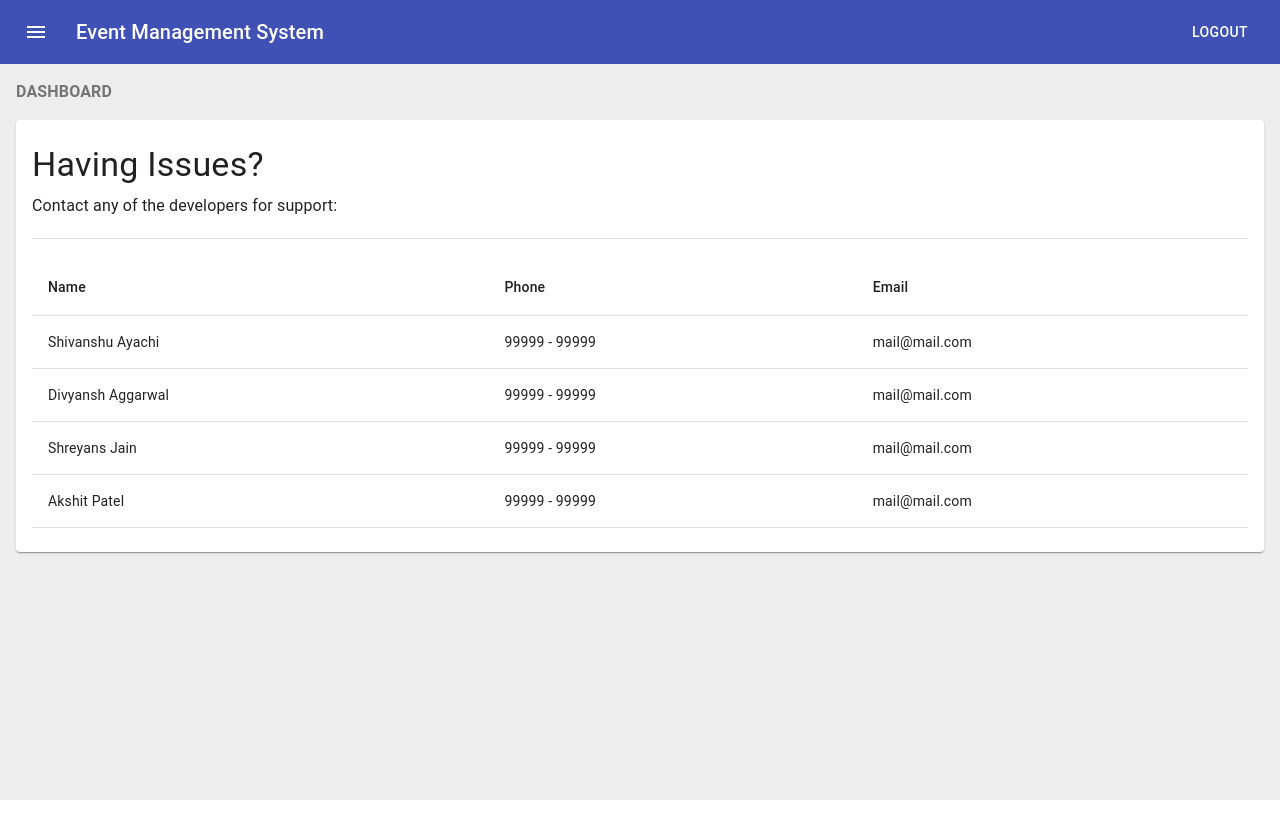
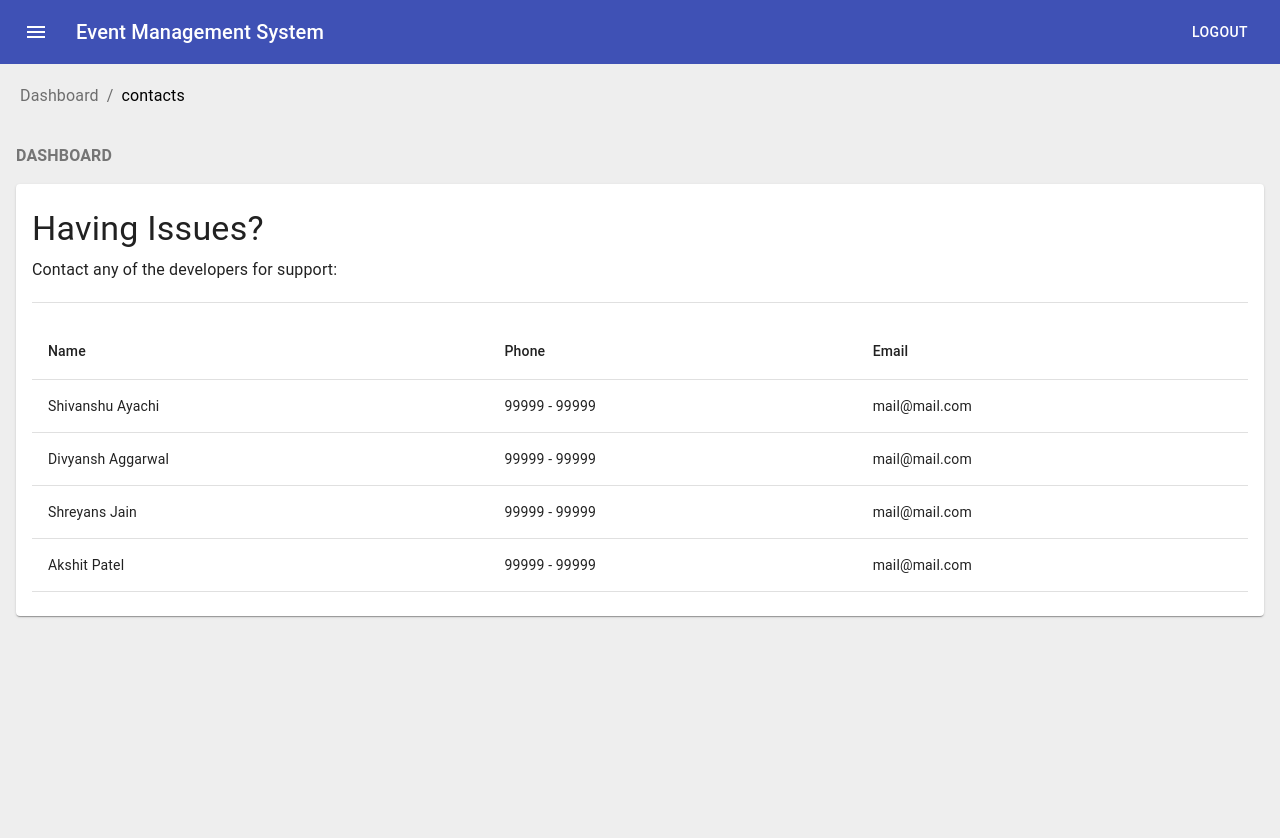
Before and after one commit to dvm-bitspilani/ems-portal, a React (Create React App) app: page /contacts in a window 1280 px wide. Shown: the top 838 px of the page. Before the commit the page ends 800 px from the top, so only its background shows below. Built offline with nearby package versions, Linux system fonts and the light colour scheme.

Commit message:
breadcrumb added

```diff
--- a/src/App.js
+++ b/src/App.js
@@ -5,18 +5,27 @@ import SignIn from "./components/Signin/Signin";
 import Level from "./containers/Level/level";
 import AppBar from "./components/AppBar/AppBar";
 import Contacts from "./components/Contacts/Contacts";
+import RouterBreadcrumbs from "./components/Breadcrumb/Breadcrumb";
 
 function App() {
   // const signIn=true;
   return (
+     <div>
       <Router>
         <Route component={SignIn} path="/" exact/>
+
         <Route component={AppBar} path="/dashboard" exact/>
+        <Route component={RouterBreadcrumbs} path="/dashboard" exact/>
         <Route component={Home} path="/dashboard" exact/>
-        <Route component={AppBar} path="/dashboard/*/level/*" exact/>
-        <Route component={Level} path="/dashboard/*/level/*" />
-        <Route component={Contacts} path="/contacts" />
+
+        <Route component={AppBar} path="/dashboard/*" exact/>
+        <Route component={RouterBreadcrumbs} path="/dashboard/*" exact/>
+        <Route component={Level} path="/dashboard/*" />
+
+
+        <Route component={Contacts} path="/contacts/" />
       </Router>
+      </div>
   );
 }
 export default App;
--- a/src/components/AppBar/AppBar.js
+++ b/src/components/AppBar/AppBar.js
@@ -1,6 +1,5 @@
 import React from 'react'
 import {Link} from "react-router-dom"
-
 import { makeStyles } from '@material-ui/core/styles'
 import { AppBar, Toolbar, Typography, Button, IconButton, Drawer, List, ListItem, ListItemText, Divider } from "@material-ui/core"
 import MenuIcon from "@material-ui/icons/Menu"
--- /dev/null
+++ b/src/components/Breadcrumb/Breadcrumb.js
@@ -0,0 +1,95 @@
+// BREADCRUMB CODE
+import React from 'react';
+import PropTypes from 'prop-types';
+import { makeStyles } from '@material-ui/core/styles';
+import List from '@material-ui/core/List';
+// import Link from '@material-ui/core/Link';
+import ListItem from '@material-ui/core/ListItem';
+import Collapse from '@material-ui/core/Collapse';
+import ListItemText from '@material-ui/core/ListItemText';
+import Typography from '@material-ui/core/Typography';
+import ExpandLess from '@material-ui/icons/ExpandLess';
+import ExpandMore from '@material-ui/icons/ExpandMore';
+import Breadcrumbs from '@material-ui/core/Breadcrumbs';
+import { BrowserRouter as Router, Route,Redirect, MemoryRouter,Switch } from 'react-router-dom';
+import Link from 'react-router-dom/Link';
+import {withRouter} from 'react-router-dom';
+import Container from "@material-ui/core/Container";
+
+const useStyles = makeStyles(theme => ({
+  container:{
+  display: 'flex',
+  width: "100vw",
+  margin: 'auto',
+  background: '#eeeeee',
+  paddingLeft: '20px',
+  alignItems: 'center',
+  height: '5vw',
+  fontSize: theme.typography.fontSize.larger
+  },
+  nested: {
+    paddingLeft: theme.spacing(4),
+  },
+  links:{
+    textDecoration: "none",
+    fontFamily: "Roboto, Helvetica, Arial, sans-serif",
+    color: "rgba(0,0,0,.54)",
+  },
+  lastLink:{
+    textDecoration: "none",
+    fontFamily: "Roboto, Helvetica, Arial, sans-serif",
+    color: "black"
+  }
+}));
+
+// const LinkRouter = props => <Links {...props} />;
+
+function RouterBreadcrumbs() {
+  const classes = useStyles();
+  const [open, setOpen] = React.useState(true);
+
+  const handleClick = () => {
+    setOpen(prevOpen => !prevOpen);
+  };
+
+  return (
+    <div className={classes.container}>
+      {/* <div className={classes.root}> */}
+      <Route>
+          {() => {
+            let pathnames = window.location.pathname.split('/').filter(x => x);
+            console.log(pathnames);
+            return (
+              <Breadcrumbs aria-label="breadcrumb">
+                <Link to="/dashboard" className={classes.links}>
+                  Dashboard
+                </Link>
+                {pathnames.map((value, index) => {
+                  const last = index === pathnames.length - 1;
+                  pathnames = pathnames.filter((value) => {
+                    return value !== "dashboard"
+                  });
+                  const to = `/dashboard/${pathnames.slice(0, index + 1).join('/')}`;
+                  console.log(to);
+                  return last ? (
+                    <Typography color="textPrimary" key={to} className={classes.lastLink}>
+                      {
+                        pathnames[index]
+                      }
+                    </Typography>
+                  ) : (
+                    <Link color="inherit" to={to} key={to} className={classes.links}>
+                      {pathnames[index]}
+                    </Link>
+                  );
+                })}
+              </Breadcrumbs>
+            );
+          }}
+        </Route>
+      {/* </div> */}
+    </div>
+  );
+}
+export default withRouter(RouterBreadcrumbs);
+//******ENDS HERE******** */
--- a/src/components/Contacts/Contacts.js
+++ b/src/components/Contacts/Contacts.js
@@ -12,6 +12,7 @@ import {
 } from "@material-ui/core";
 import { grey } from "@material-ui/core/colors";
 
+import RouterBreadcrumbs from "../Breadcrumb/Breadcrumb";
 import AppBar from "../AppBar/AppBar";
 
 const useStyles = makeStyles(theme => ({
@@ -62,6 +63,7 @@ const Contacts = props => {
   return (
     <div>
       <AppBar />
+      <RouterBreadcrumbs/>
       <div className={classes.container}>
         <Typography component="p" className={classes.dashboard}>
           DASHBOARD
--- a/src/components/Events/Events.js
+++ b/src/components/Events/Events.js
@@ -50,11 +50,11 @@ const Events = () => {
   // each object will contatin number of levels to be displayed
   // each level button will lead to a new route with the grading buttons
   // const events = ["Rap Wars", "Purple Prose", "Rocktaves"];
-  const events = [{eventName:"Rap Wars",
+  const events = [{eventName:"Rap-Wars",
                    noOfLevels: "3",
                    levels:["1","2", "3"]
                   },
-                  {eventName:"Purple Prose",
+                  {eventName:"Purple-Prose",
                    noOfLevels: "3",
                    levels:["1","2"]
                   },
--- a/src/components/Events/Level.js
+++ b/src/components/Events/Level.js
@@ -85,5 +85,5 @@ const mapDispatchToProps = dispatch => {
 };
 
 export default connect(
-    mapStateToProps, mapDispatchToProps
+    mapStateToProps, mapDispatchToProps,null,{pure: false}
 )(Level);
--- a/src/components/Events/Links.js
+++ b/src/components/Events/Links.js
@@ -54,5 +54,7 @@ const mapDispatchToProps = dispatch => {
 };
 
 export default connect(
-  null, mapDispatchToProps
+  null, mapDispatchToProps,null,{
+    pure: false
+  }
 )(Links);
```
